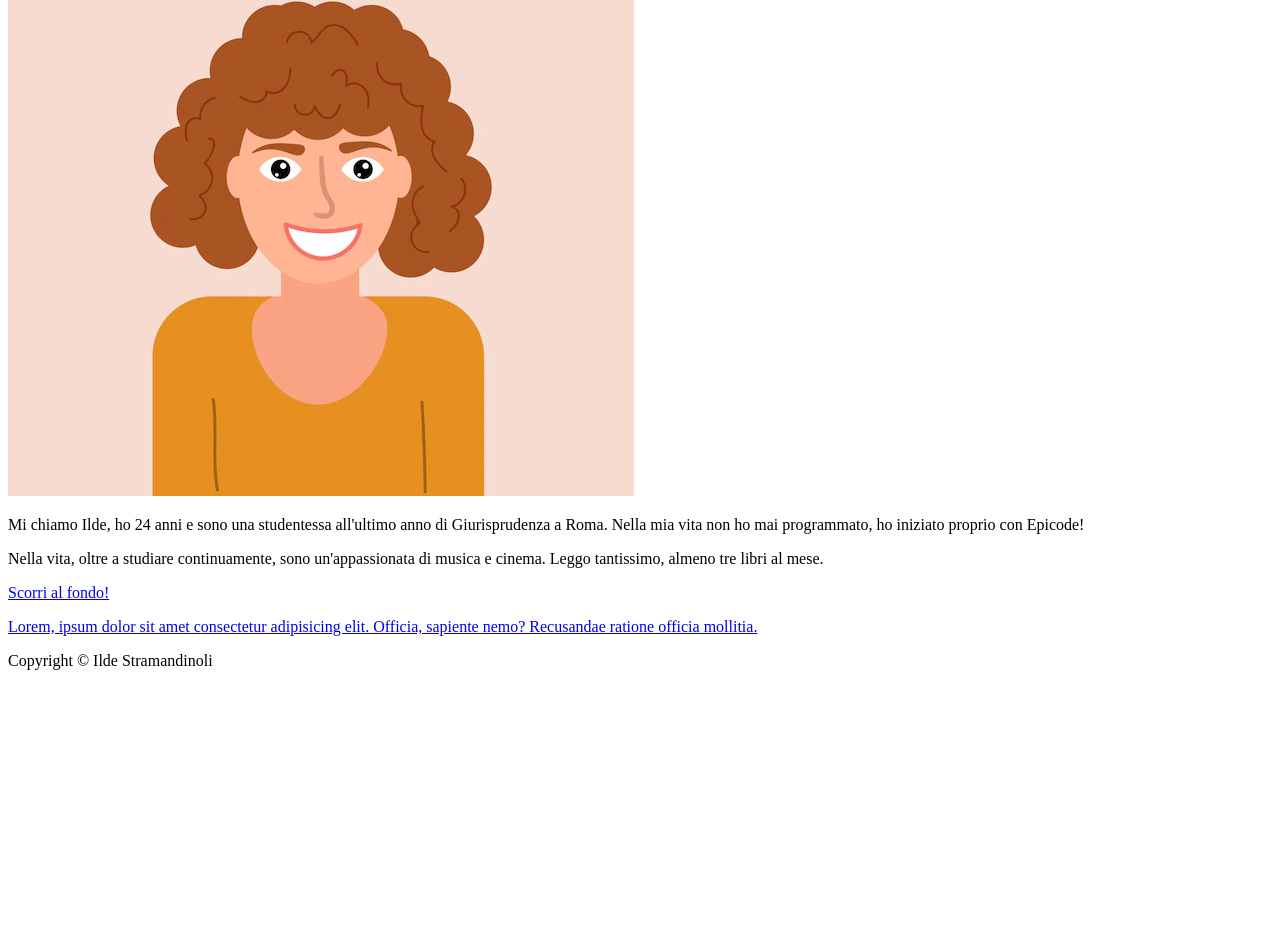
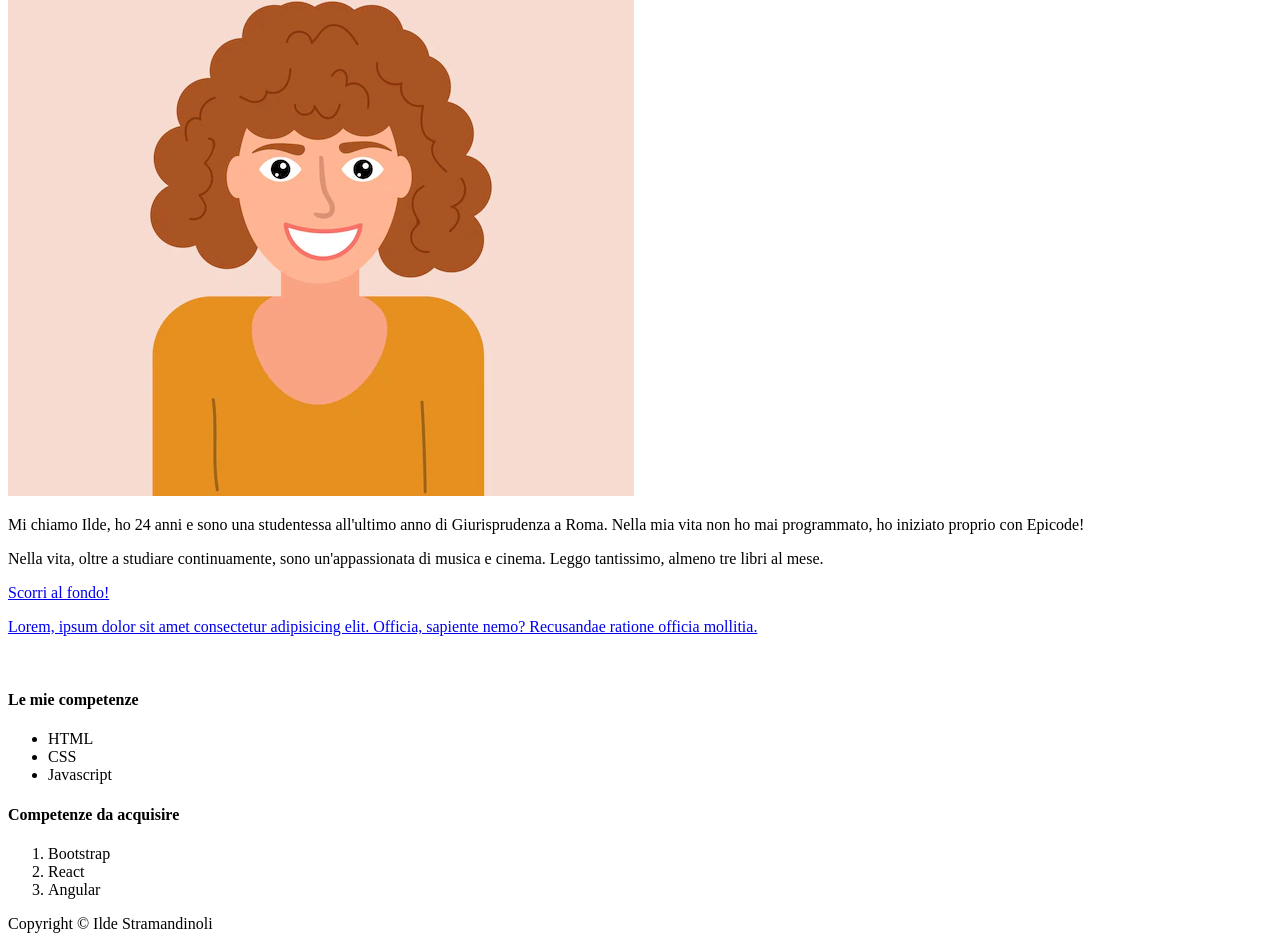
Before and after one commit to ildestram/u1-w1-d1-pt, a plain HTML site: page index.html in a window 1280 px wide. Shown: the part 257-1206 px from the top of the page. Before the commit the page ends 943 px from the top, so only its background shows below. Drawn offline with Linux system fonts and the light colour scheme.

Commit message:
final commit

```diff
--- a/index.html
+++ b/index.html
@@ -13,7 +13,10 @@
         <h2>Email: <span>ildestramandinoli@gmail.com</span></h2>
     </div>
     <main>
-        <img src="./images/cartoon-happy-young-woman-with-curly-hair-flat-style-isolated-yellow-background-avatar_657999-2946.webp" alt="immagine cartone capelli ricci">
+        <a href="#">
+            <img src="./images/cartoon-happy-young-woman-with-curly-hair-flat-style-isolated-yellow-background-avatar_657999-2946.webp" alt="immagine cartone capelli ricci">
+        </a>
+        <!-- <img src="./images/cartoon-happy-young-woman-with-curly-hair-flat-style-isolated-yellow-background-avatar_657999-2946.webp" alt="immagine cartone capelli ricci"> -->
         <p>Mi chiamo Ilde, ho 24 anni e sono una studentessa all'ultimo anno di Giurisprudenza a Roma. Nella mia vita non ho mai programmato, ho iniziato proprio con Epicode!</p>
         <p>Nella vita, oltre a studiare continuamente, sono un'appassionata di musica e cinema. Leggo tantissimo, almeno tre libri al mese.</p>
         <div>
@@ -23,6 +26,22 @@
         <a href="#">
             <p>Lorem, ipsum dolor sit amet consectetur adipisicing elit. Officia, sapiente nemo? Recusandae ratione officia mollitia.</p>
         </a>
+        <br>
+        <div>
+            <h4>Le mie competenze</h4>
+            <ul>
+                <li>HTML</li>
+                <li>CSS</li>
+                <li>Javascript</li>
+            </ul>
+        <!-- <br> -->
+            <h4>Competenze da acquisire</h4>
+            <ol>
+                <li>Bootstrap</li>
+                <li>React</li>
+                <li>Angular</li>
+            </ol>
+        </div>
     </main>
     <footer id="footer">
         <p>Copyright &copy Ilde Stramandinoli</p>
```
